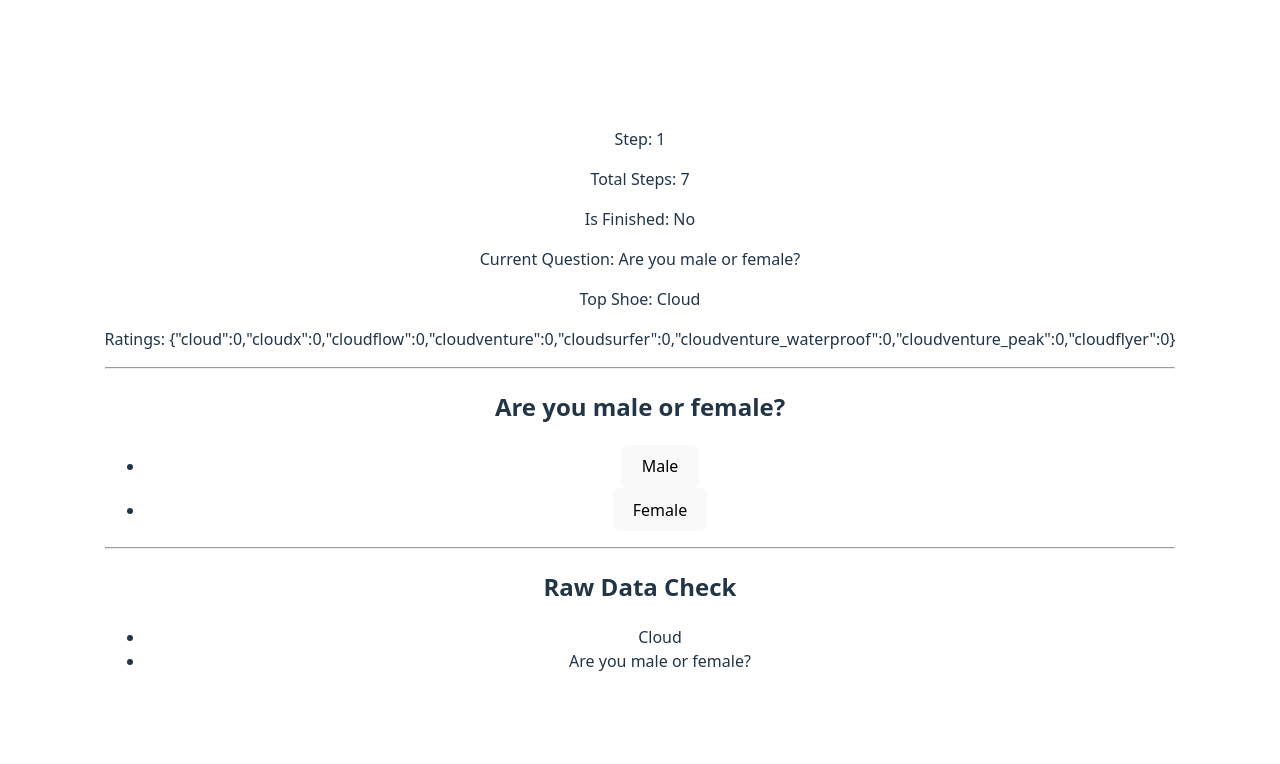
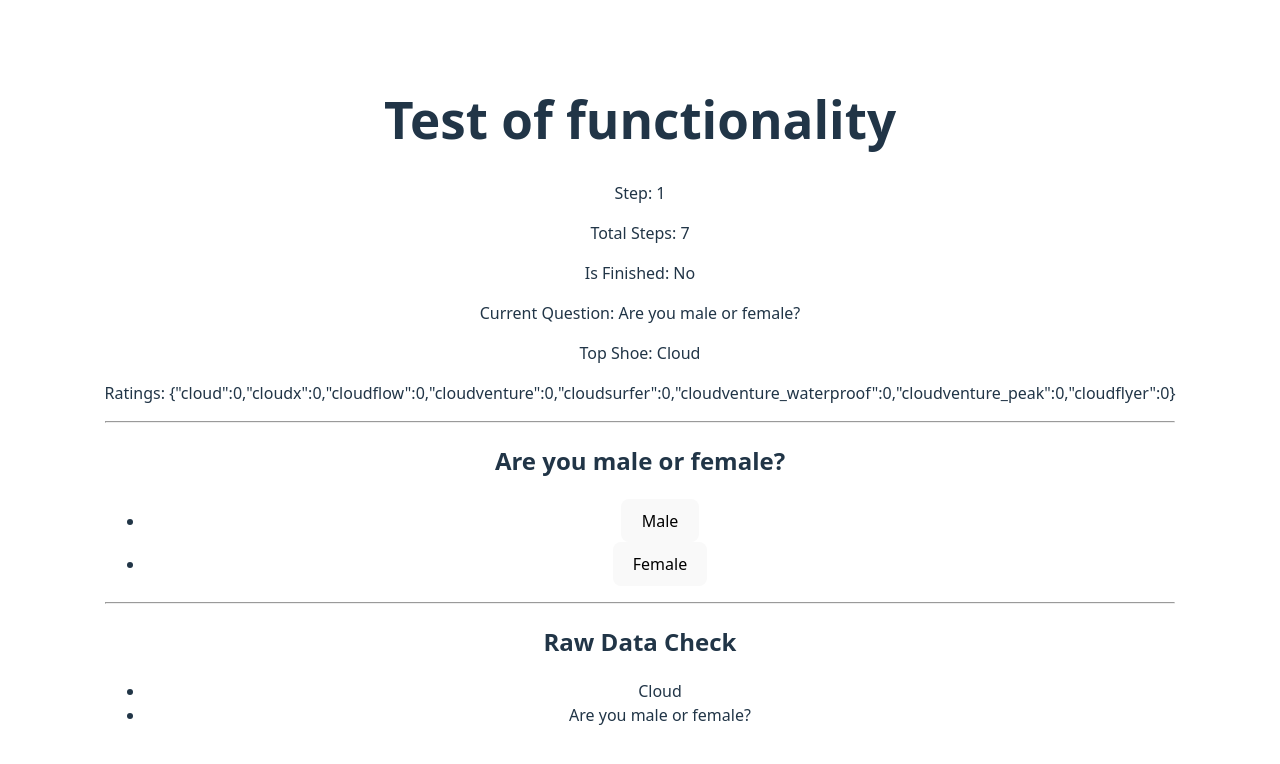
Before and after one commit to ikoronka/on-running-take-home, a React (Vite) app: page / in a window 1280 px wide. Shown: the top 764 px of the page. Built offline with nearby package versions, Linux system fonts and the light colour scheme.

Commit message:
fix: handle empty string in nextQuestion

```diff
--- a/src/App.tsx
+++ b/src/App.tsx
@@ -20,6 +20,7 @@ function App() {
   return (
     <>
       <div>
+        <h1>Test of functionality</h1>
         <p>Step: {currentStep}</p>
         <p>Total Steps: {totalSteps}</p>
         <p>Is Finished: {isFinished ? 'Yes' : 'No'}</p>
--- a/src/hooks/useShoeFinder.ts
+++ b/src/hooks/useShoeFinder.ts
@@ -31,7 +31,8 @@ export const useShoeFinder = (data: IQuizData) => {
     });
 
     // Redirect to next question or finish quiz
-    if (answer.nextQuestion !== null) {
+    // @ts-ignore
+    if (answer.nextQuestion !== '') {
       setCurrentQuestionId(answer.nextQuestion);
     } else {
       setIsFinished(true);
```
